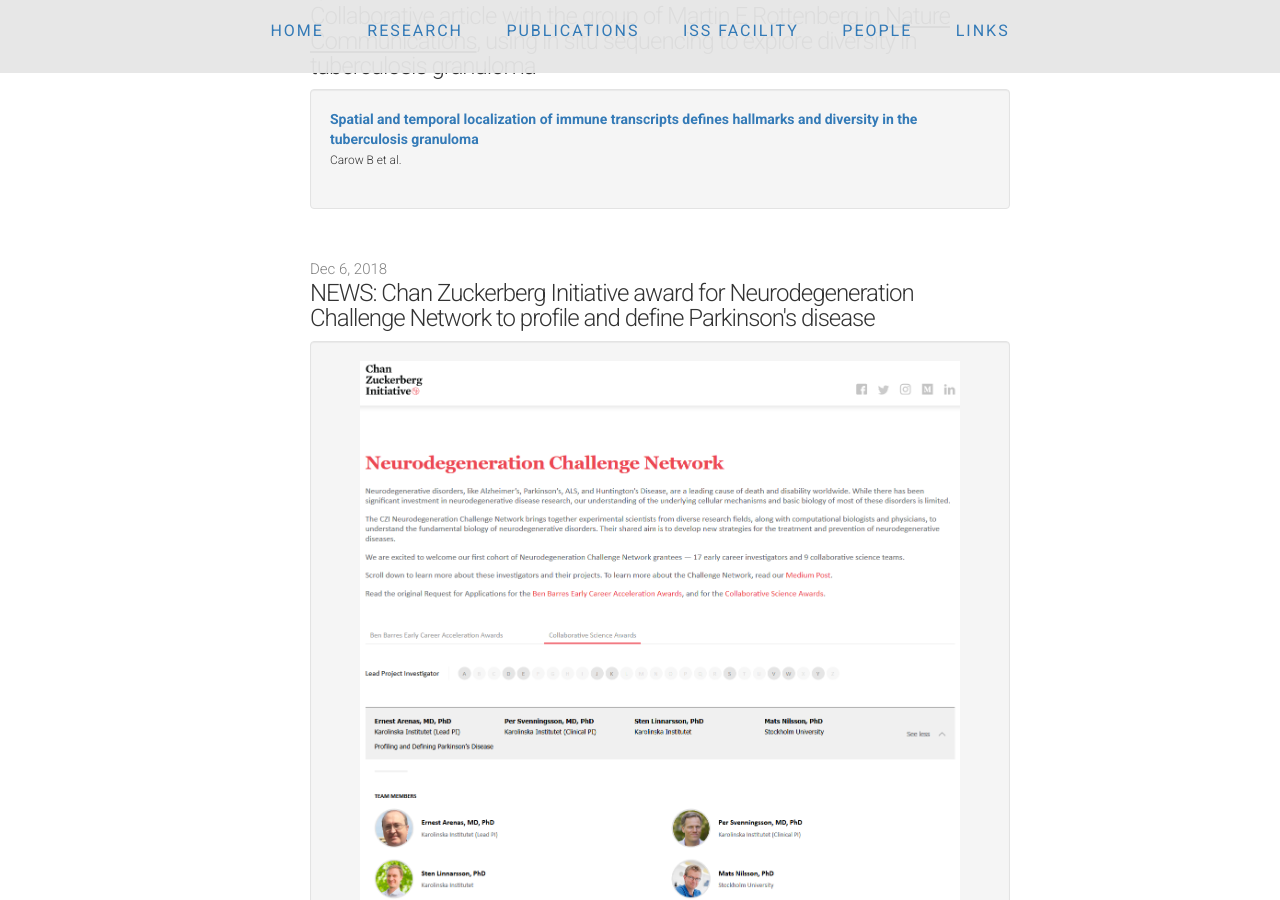
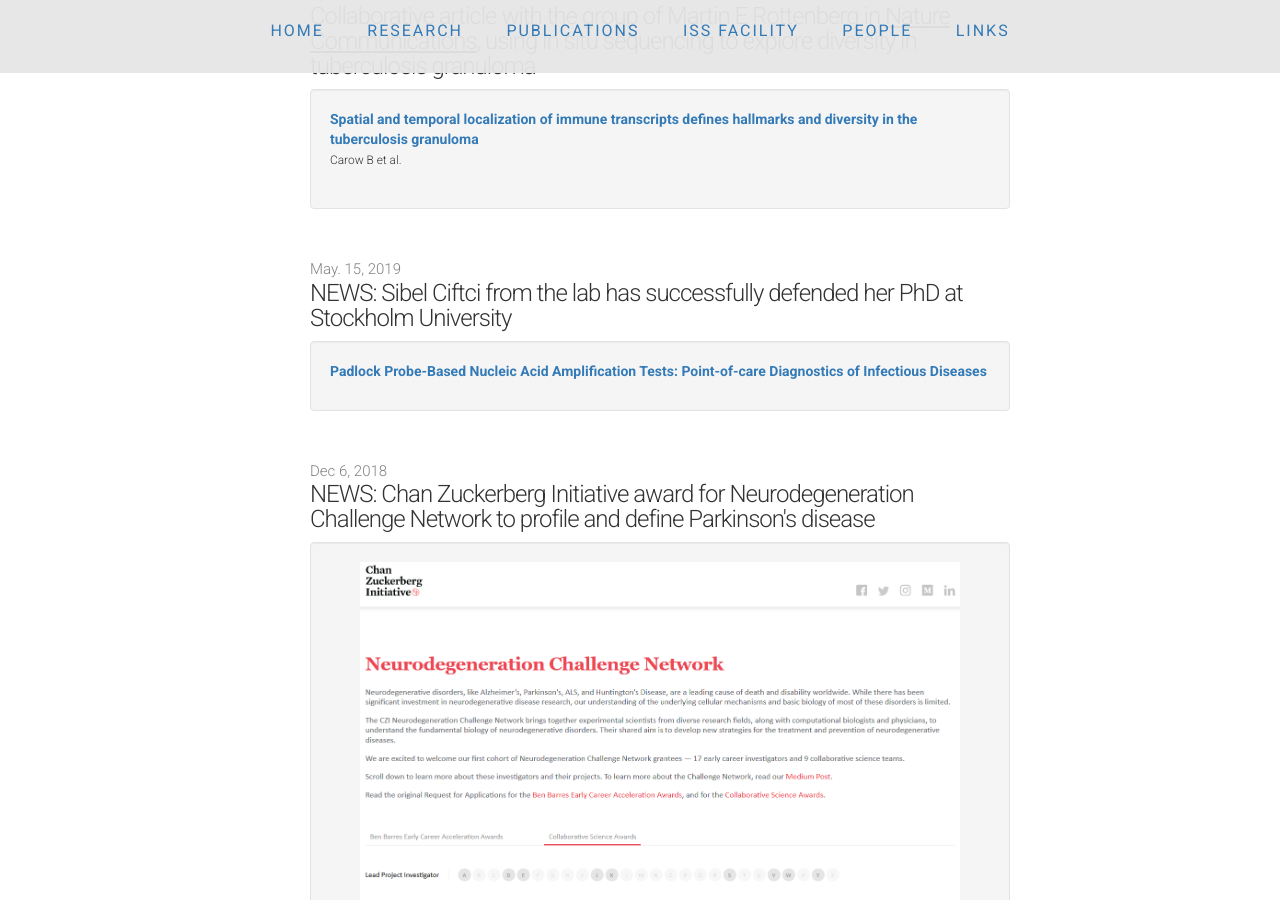
Before and after one commit to flintott/NilssonLab, a Jekyll site: the page index.html, which Jekyll copies as it is, in a window 1280 px wide and 900 px high, scrolled down 2956 px. Built offline with Jekyll 4.4.1, drawn with Linux system fonts in a browser that asks for light colours.

Commit message:
Update index.html

```diff
--- a/index.html
+++ b/index.html
@@ -197,7 +197,19 @@
             </div>
           </li>
         </div>
+<p>&nbsp;</p>
 
+	<li>
+          <span class="post-date">May. 15, 2019</span>
+          <span class="post-link">NEWS: Sibel Ciftci from the lab has successfully defended her PhD at Stockholm University<span>
+        </li>
+        <div class="well">
+          <li class="media">
+	      <div class="media-body">
+           <strong class="media-heading"><a href="http://www.diva-portal.org/smash/record.jsf?pid=diva2%3A1299600&dswid=-8601">Padlock Probe-Based Nucleic Acid Amplification Tests: Point-of-care Diagnostics of Infectious Diseases</a></strong>
+            </div>
+          </li>
+        </div>
 <p>&nbsp;</p>
 <!--
      <li>
```
